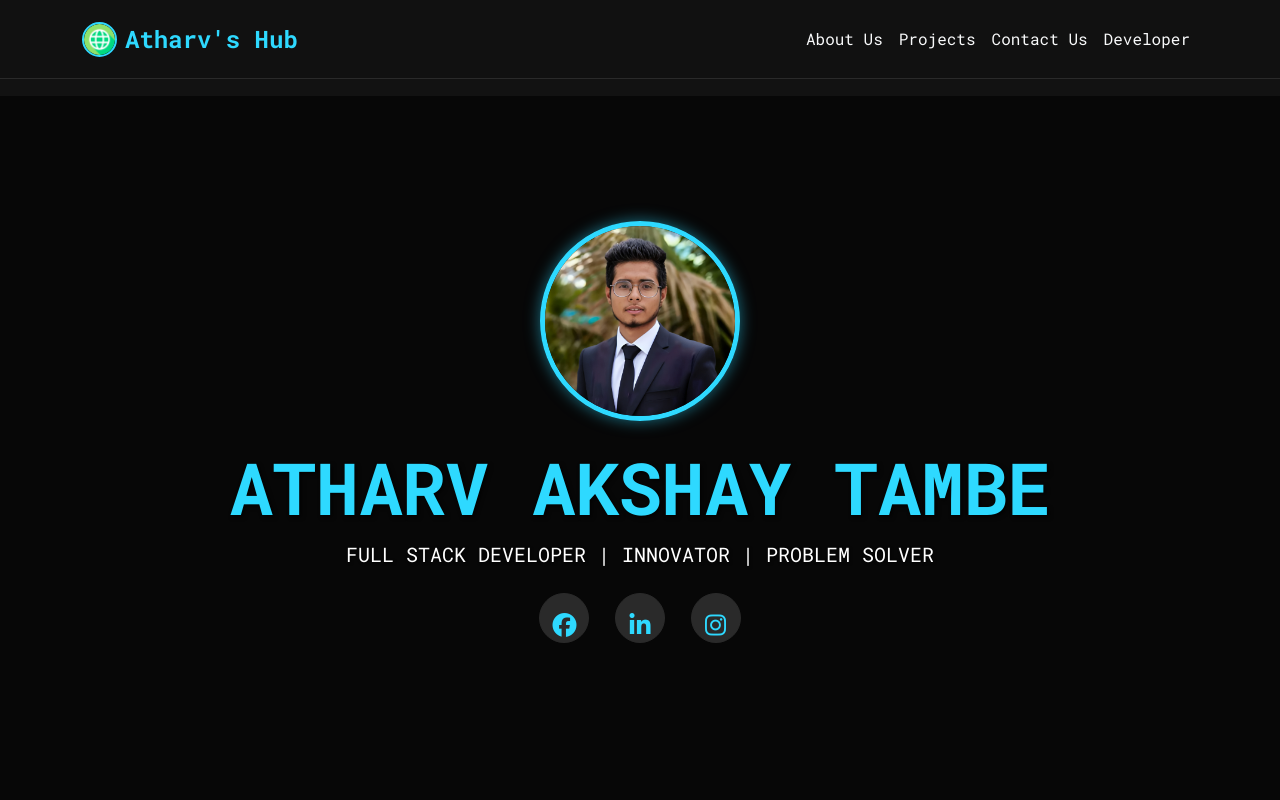
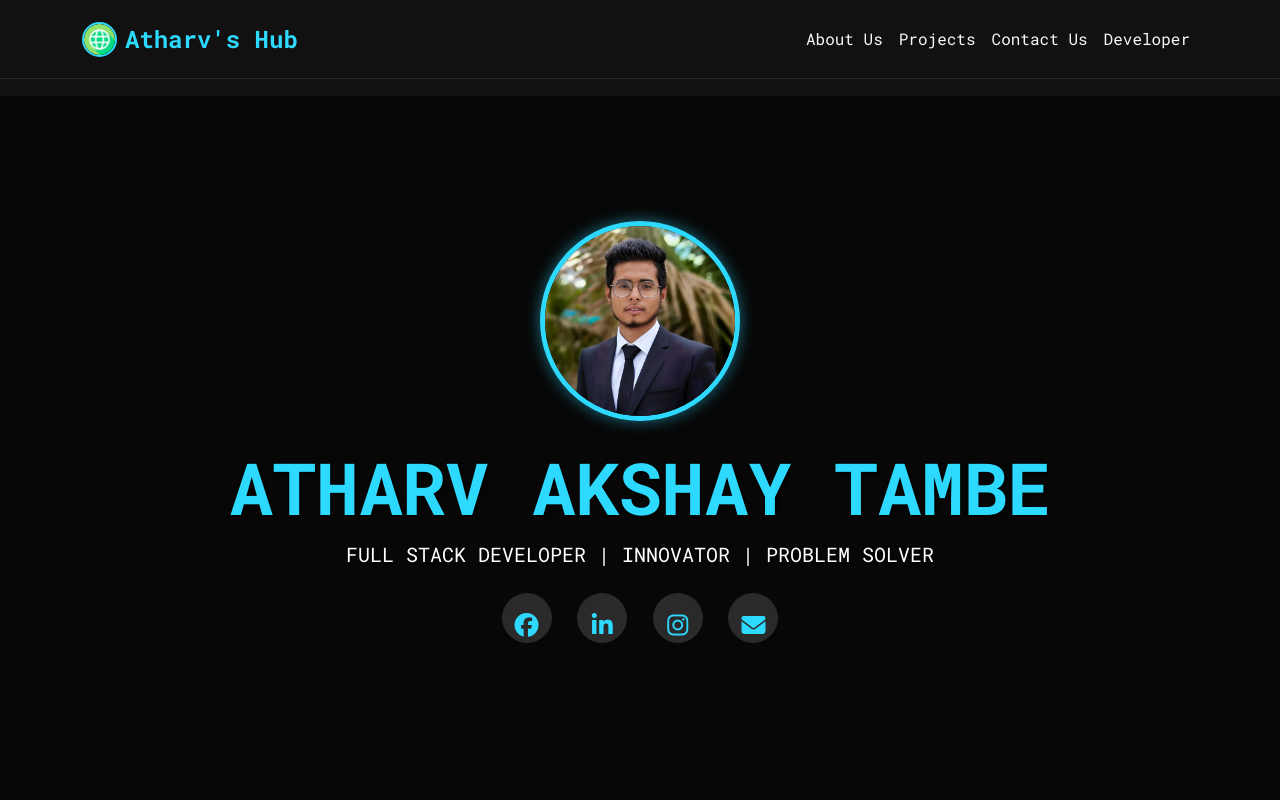
Before and after one commit to atharvshub/Home, a plain HTML site: page dev.html in a window 1280 px wide. Shown: the top 800 px of the page. Drawn offline with nearby package versions, Linux system fonts and the light colour scheme; a script that the page names is missing.

Commit message:
Update dev.html

```diff
--- a/dev.html
+++ b/dev.html
@@ -43,6 +43,7 @@
                 <a class="btn btn-dark btn-social mx-2" href="https://www.facebook.com/share/1UyuZ4Xgky/" target="_blank"><i class="fab fa-facebook"></i></a>
                 <a class="btn btn-dark btn-social mx-2" href="https://www.linkedin.com/in/atharv-tambe-4149aa2b0?utm_source=share&utm_campaign=share_via&utm_content=profile&utm_medium=android_app e" target="_blank"><i class="fab fa-linkedin-in"></i></a>
                 <a class="btn btn-dark btn-social mx-2" href="https://instagram.com/atharv_tambe_0310" target="_blank"><i class="fab fa-instagram"></i></a>
+                  <a class="btn btn-dark btn-social mx-2" href="mailto:atharvtambe0812@gmail.com" target="_blank"><i class="fa-solid fa-envelope"></i></a>
             </div>
         </div>
     </header>
```
